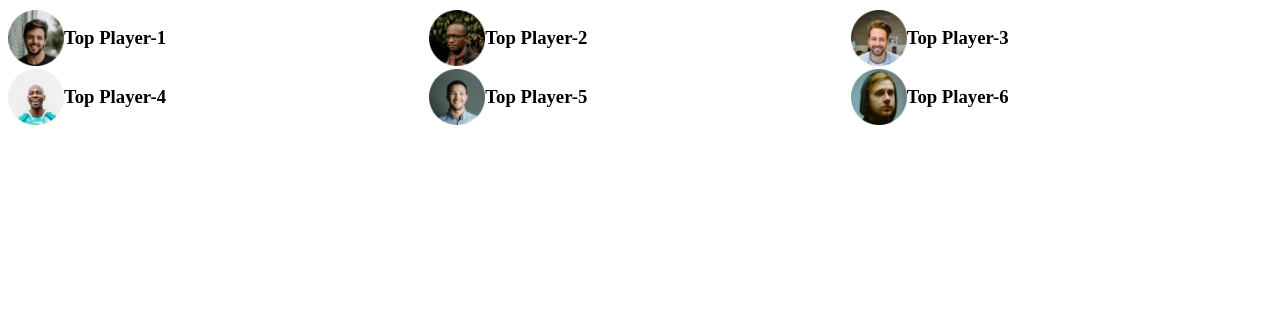
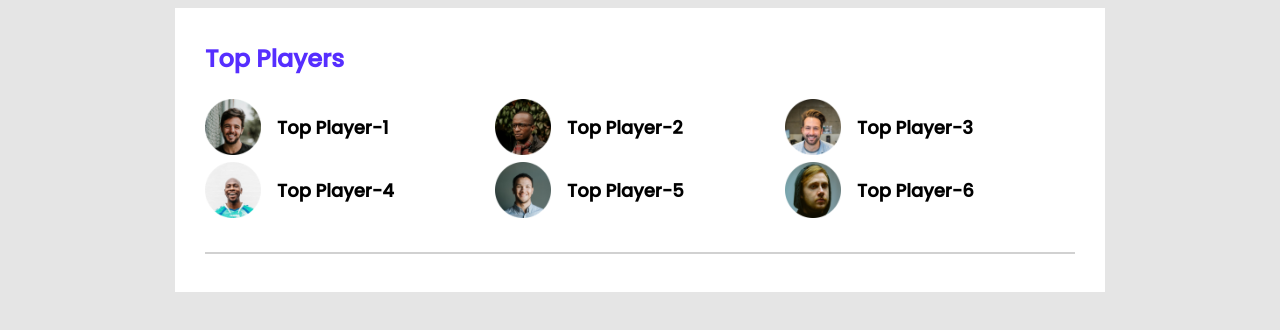
Before and after one commit to sgb29/leader-boad-css3, a plain HTML site: page index.html in a window 1280 px wide. Drawn offline with Linux system fonts and the light colour scheme.

Commit message:
second commit

```diff
--- a/index.html
+++ b/index.html
@@ -18,36 +18,38 @@
     <!-- header end -->
     <main>
         <!-- top players and top blogs -->
-        <section>
-            <div class="top-plyaers">
+        <section class="container">
+            <div class="top-players">
+                <h2 class="section-title">Top Players</h2>
                 <div class="players">
                     <!-- .player*6>img[src="images/players/player-$.png"]+h3{Top Player-$} -->
                     <div class="player">
                         <img src="images/players/player-1.png" alt="">
-                        <h3>Top Player-1</h3>
+                        <h3 class="player-name" class="olayer-name">Top Player-1</h3>
                     </div>
                     <div class="player">
                         <img src="images/players/player-2.png" alt="">
-                        <h3>Top Player-2</h3>
+                        <h3 class="player-name" class="olayer-name">Top Player-2</h3>
                     </div>
                     <div class="player">
                         <img src="images/players/player-3.png" alt="">
-                        <h3>Top Player-3</h3>
+                        <h3 class="player-name" class="olayer-name">Top Player-3</h3>
                     </div>
                     <div class="player">
                         <img src="images/players/player-4.png" alt="">
-                        <h3>Top Player-4</h3>
+                        <h3 class="player-name" class="olayer-name">Top Player-4</h3>
                     </div>
                     <div class="player">
                         <img src="images/players/player-5.png" alt="">
-                        <h3>Top Player-5</h3>
+                        <h3 class="player-name" class="olayer-name">Top Player-5</h3>
                     </div>
                     <div class="player">
                         <img src="images/players/player-6.png" alt="">
-                        <h3>Top Player-6</h3>
+                        <h3 class="player-name" class="olayer-name">Top Player-6</h3>
                     </div>
                 </div>
             </div>
+            <hr>
         </section>
     </main>
 </body>
--- a/styles/style.css
+++ b/styles/style.css
@@ -1,7 +1,34 @@
+/* Fonts  */
+@import url('https://fonts.googleapis.com/css2?family=Poppins:wght@400;500&display=swap');
+
+/* common styles  or utilities*/
+body{
+    font-family: 'Poppins', sans-serif;
+    background-color: #E5E5E5;
+}
+main{
+    display: flex;
+    justify-content: center;
+}
+.container{
+    background-color: white;
+    width: 870px;
+    padding: 30px;
+}
+
 /* top player styles */
+.top-players{
+    margin-bottom: 30px;
+}
+.section-title{
+    color: #562EFF;
+    font-size: 24px;
+    margin-top: 3px;
+}
 .players{
     display: grid;
     grid-template-columns: repeat(3, 1fr);
+    grid-row: 30px;
 }
 .player{
     display: flex;
@@ -11,3 +38,10 @@
     width: 56px;
     height: 56px;
 }
+.player-name{
+    margin-left: 16px;
+    font-size: 18px;
+}
+hr{
+    border: 1px solid #D1D1D1;
+}
```
